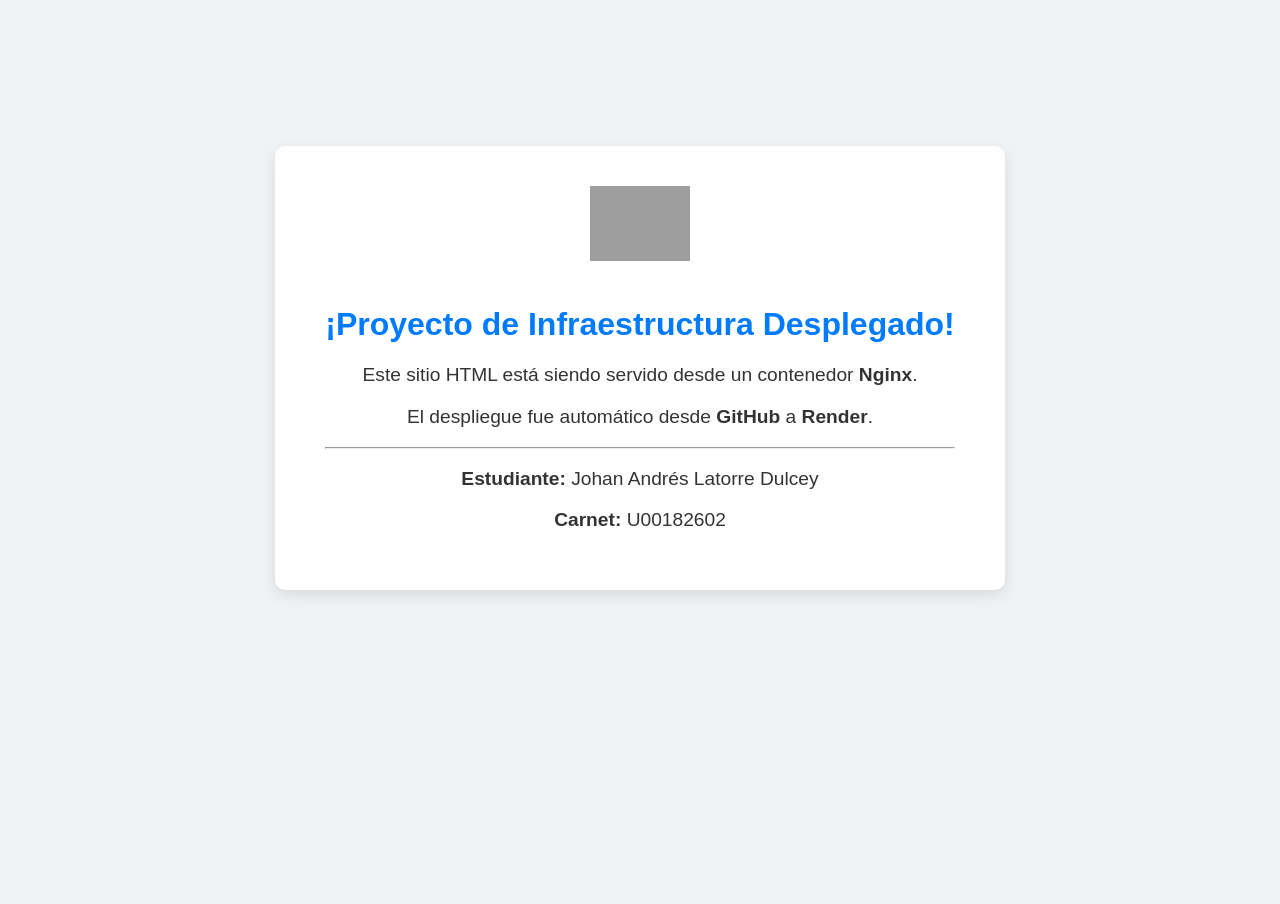
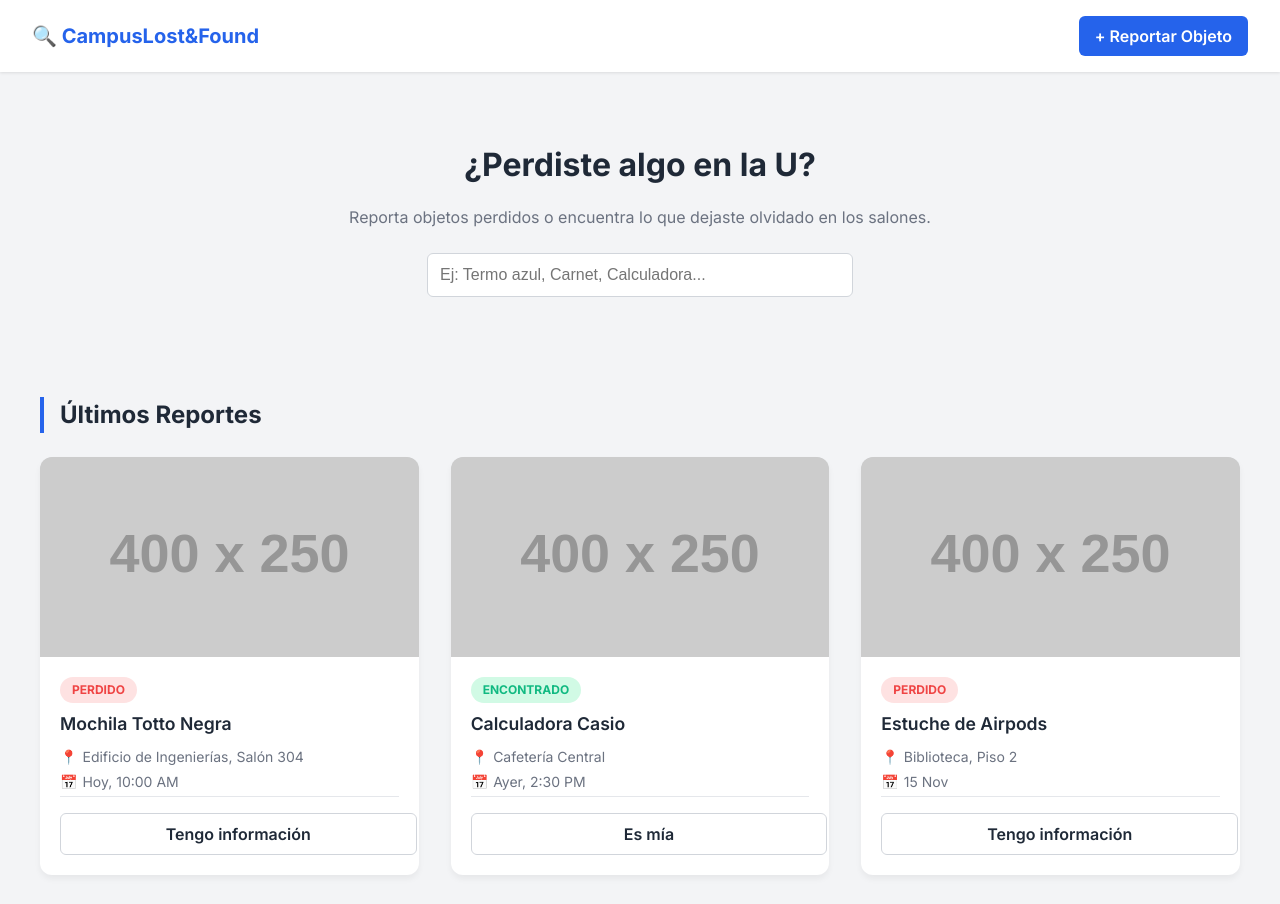
Before and after one commit to Latorre655/Proyecto_Doker_Infraestructura, a plain HTML site: page index.html in a window 1280 px wide. Shown: the top 904 px of the page. Before the commit the page ends 800 px from the top, so only its background shows below. Drawn offline with Linux system fonts and the light colour scheme; grey boxes are pictures that could not be loaded; placeholder pictures from the web are drawn by us.

Commit message:
Actualización de la pagina web

```diff
--- a/index.html
+++ b/index.html
@@ -2,45 +2,102 @@
 <html lang="es">
 <head>
     <meta charset="UTF-8">
-    <title>Proyecto Infraestructura</title>
-    <style>
-        body {
-            font-family: Arial, sans-serif;
-            display: grid;
-            place-items: center;
-            min-height: 90vh;
-            background-color: #f0f2f5;
-            color: #333;
-        }
-        .container {
-            padding: 40px 50px;
-            background: #ffffff;
-            border-radius: 10px;
-            box-shadow: 0 5px 15px rgba(0,0,0,0.1);
-            text-align: center;
-        }
-        h1 {
-            color: #007BFF; /* Un color azul 'infra' */
-        }
-        p {
-            font-size: 1.2rem;
-        }
-        .docker-logo {
-            width: 100px;
-            margin-bottom: 20px;
-        }
-    </style>
+    <meta name="viewport" content="width=device-width, initial-scale=1.0">
+    <title>Objetos Perdidos - Campus</title>
+    <link href="https://fonts.googleapis.com/css2?family=Inter:wght@400;600;700&display=swap" rel="stylesheet">
+    <link rel="stylesheet" href="style.css">
 </head>
 <body>
-    <div class="container">
-        <img src="https://upload.wikimedia.org/wikipedia/commons/4/4e/Docker_%28container_engine%29_logo.svg" alt="Docker Logo" class="docker-logo">
 
-        <h1>¡Proyecto de Infraestructura Desplegado!</h1>
-        <p>Este sitio HTML está siendo servido desde un contenedor <strong>Nginx</strong>.</p>
-        <p>El despliegue fue automático desde <strong>GitHub</strong> a <strong>Render</strong>.</p>
-        <hr>
-        <p><b>Estudiante:</b> Johan Andrés Latorre Dulcey</p>
-        <p><b>Carnet:</b> U00182602</p>
-    </div>
+    <nav class="navbar">
+        <div class="logo">
+            🔍 CampusLost&Found
+        </div>
+        <a href="#" class="btn-reportar">+ Reportar Objeto</a>
+    </nav>
+
+    <header class="hero">
+        <h1>¿Perdiste algo en la U?</h1>
+        <p>Reporta objetos perdidos o encuentra lo que dejaste olvidado en los salones.</p>
+        <div class="search-box">
+            <input type="text" placeholder="Ej: Termo azul, Carnet, Calculadora...">
+        </div>
+    </header>
+
+    <main class="container">
+        <h2 class="section-title">Últimos Reportes</h2>
+
+        <div class="grid">
+
+            <article class="card">
+                <img src="https://via.placeholder.com/400x250/ef4444/ffffff?text=Mochila+Negra" alt="Mochila perdida" class="card-image">
+                <div class="card-content">
+                    <span class="badge badge-lost">Perdido</span>
+                    <h3 class="card-title">Mochila Totto Negra</h3>
+                    <div class="card-info">
+                        <span class="icon-pin"></span> Edificio de Ingenierías, Salón 304
+                    </div>
+                    <div class="card-info">
+                        <span class="icon-calendar"></span> Hoy, 10:00 AM
+                    </div>
+                    <div class="card-footer">
+                        <a href="#" class="btn-contact">Tengo información</a>
+                    </div>
+                </div>
+            </article>
+
+            <article class="card">
+                <img src="https://via.placeholder.com/400x250/10b981/ffffff?text=Calculadora+Casio" alt="Calculadora encontrada" class="card-image">
+                <div class="card-content">
+                    <span class="badge badge-found">Encontrado</span>
+                    <h3 class="card-title">Calculadora Casio</h3>
+                    <div class="card-info">
+                        <span class="icon-pin"></span> Cafetería Central
+                    </div>
+                    <div class="card-info">
+                        <span class="icon-calendar"></span> Ayer, 2:30 PM
+                    </div>
+                    <div class="card-footer">
+                        <a href="#" class="btn-contact">Es mía</a>
+                    </div>
+                </div>
+            </article>
+
+            <article class="card">
+                <img src="https://via.placeholder.com/400x250/ef4444/ffffff?text=Airpods" alt="Airpods perdidos" class="card-image">
+                <div class="card-content">
+                    <span class="badge badge-lost">Perdido</span>
+                    <h3 class="card-title">Estuche de Airpods</h3>
+                    <div class="card-info">
+                        <span class="icon-pin"></span> Biblioteca, Piso 2
+                    </div>
+                    <div class="card-info">
+                        <span class="icon-calendar"></span> 15 Nov
+                    </div>
+                    <div class="card-footer">
+                        <a href="#" class="btn-contact">Tengo información</a>
+                    </div>
+                </div>
+            </article>
+
+            <article class="card">
+                <img src="https://via.placeholder.com/400x250/10b981/ffffff?text=Termo+Metalico" alt="Termo encontrado" class="card-image">
+                <div class="card-content">
+                    <span class="badge badge-found">Encontrado</span>
+                    <h3 class="card-title">Termo Metálico Azul</h3>
+                    <div class="card-info">
+                        <span class="icon-pin"></span> Canchas de Fútbol
+                    </div>
+                    <div class="card-info">
+                        <span class="icon-calendar"></span> 14 Nov
+                    </div>
+                    <div class="card-footer">
+                        <a href="#" class="btn-contact">Es mío</a>
+                    </div>
+                </div>
+            </article>
+
+        </div>
+    </main>
 </body>
 </html>
--- /dev/null
+++ b/style.css
@@ -0,0 +1,205 @@
+/* --- 1. ESTILOS GENERALES --- */
+:root {
+    --primary: #2563eb; /* Azul institucional */
+    --bg: #f3f4f6;      /* Gris muy claro de fondo */
+    --card-bg: #ffffff;
+    --text-dark: #1f2937;
+    --text-light: #6b7280;
+    --danger: #ef4444;  /* Rojo para Perdido */
+    --success: #10b981; /* Verde para Encontrado */
+}
+
+body {
+    font-family: 'Inter', sans-serif;
+    background-color: var(--bg);
+    color: var(--text-dark);
+    margin: 0;
+    padding: 0;
+    line-height: 1.5;
+}
+
+/* --- 2. BARRA DE NAVEGACIÓN --- */
+.navbar {
+    background-color: var(--card-bg);
+    padding: 1rem 2rem;
+    box-shadow: 0 1px 3px rgba(0,0,0,0.1);
+    display: flex;
+    justify-content: space-between;
+    align-items: center;
+    position: sticky;
+    top: 0;
+    z-index: 100;
+}
+
+.logo {
+    font-weight: 700;
+    font-size: 1.25rem;
+    color: var(--primary);
+    display: flex;
+    align-items: center;
+    gap: 8px;
+}
+
+.btn-reportar {
+    background-color: var(--primary);
+    color: white;
+    padding: 0.5rem 1rem;
+    border-radius: 6px;
+    text-decoration: none;
+    font-weight: 600;
+    transition: background 0.3s;
+}
+
+.btn-reportar:hover {
+    background-color: #1d4ed8;
+}
+
+/* --- 3. SECCIÓN HERO (Buscador) --- */
+.hero {
+    text-align: center;
+    padding: 3rem 1rem;
+    max-width: 800px;
+    margin: 0 auto;
+}
+
+.hero h1 {
+    font-size: 2rem;
+    margin-bottom: 0.5rem;
+}
+
+.hero p {
+    color: var(--text-light);
+    margin-bottom: 1.5rem;
+}
+
+.search-box {
+    display: flex;
+    gap: 10px;
+    justify-content: center;
+}
+
+.search-box input {
+    padding: 0.75rem;
+    width: 100%;
+    max-width: 400px;
+    border: 1px solid #d1d5db;
+    border-radius: 6px;
+    font-size: 1rem;
+}
+
+/* --- 4. GRILLA DE OBJETOS --- */
+.container {
+    max-width: 1200px;
+    margin: 0 auto;
+    padding: 2rem;
+}
+
+.section-title {
+    font-size: 1.5rem;
+    margin-bottom: 1.5rem;
+    border-left: 4px solid var(--primary);
+    padding-left: 1rem;
+}
+
+.grid {
+    display: grid;
+    grid-template-columns: repeat(auto-fill, minmax(280px, 1fr));
+    gap: 2rem;
+}
+
+/* --- 5. TARJETA (CARD) --- */
+.card {
+    background-color: var(--card-bg);
+    border-radius: 12px;
+    overflow: hidden;
+    box-shadow: 0 4px 6px rgba(0,0,0,0.05);
+    transition: transform 0.2s ease, box-shadow 0.2s ease;
+    cursor: pointer;
+    display: flex;
+    flex-direction: column;
+}
+
+.card:hover {
+    transform: translateY(-5px);
+    box-shadow: 0 10px 15px rgba(0,0,0,0.1);
+}
+
+.card-image {
+    width: 100%;
+    height: 200px;
+    background-color: #e5e7eb;
+    object-fit: cover;
+}
+
+.card-content {
+    padding: 1.25rem;
+    flex-grow: 1;
+    display: flex;
+    flex-direction: column;
+}
+
+/* Etiquetas de estado */
+.badge {
+    display: inline-block;
+    padding: 0.25rem 0.75rem;
+    border-radius: 99px;
+    font-size: 0.75rem;
+    font-weight: 700;
+    text-transform: uppercase;
+    margin-bottom: 0.5rem;
+    width: fit-content;
+}
+
+.badge-lost {
+    background-color: #fee2e2;
+    color: var(--danger);
+}
+
+.badge-found {
+    background-color: #d1fae5;
+    color: var(--success);
+}
+
+.card-title {
+    font-size: 1.1rem;
+    font-weight: 600;
+    margin: 0 0 0.5rem 0;
+}
+
+.card-info {
+    font-size: 0.875rem;
+    color: var(--text-light);
+    margin-bottom: 0.25rem;
+    display: flex;
+    align-items: center;
+    gap: 5px;
+}
+
+.card-footer {
+    margin-top: auto;
+    padding-top: 1rem;
+    border-top: 1px solid #e5e7eb;
+}
+
+.btn-contact {
+    display: block;
+    width: 100%;
+    padding: 0.5rem;
+    text-align: center;
+    background-color: white;
+    border: 1px solid #d1d5db;
+    border-radius: 6px;
+    color: var(--text-dark);
+    font-weight: 600;
+    text-decoration: none;
+    transition: all 0.2s;
+}
+
+.btn-contact:hover {
+    background-color: var(--bg);
+    border-color: var(--text-dark);
+}
+
+/* Icono simple usando CSS puro para ubicación */
+.icon-pin::before { content: "📍"; }
+.icon-calendar::before { content: "📅"; }
```
